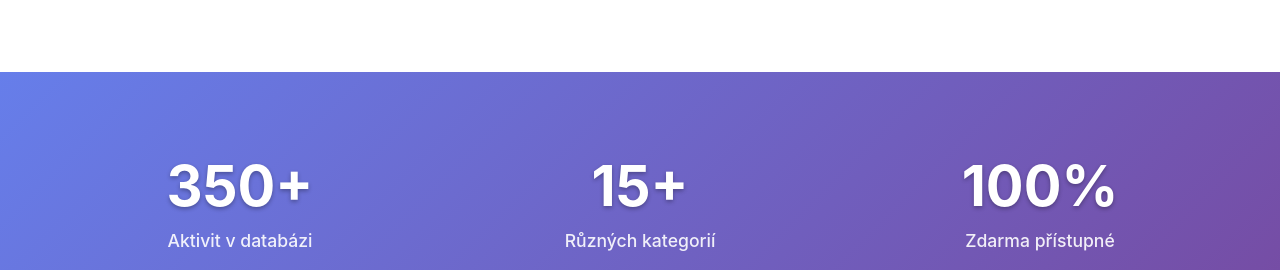
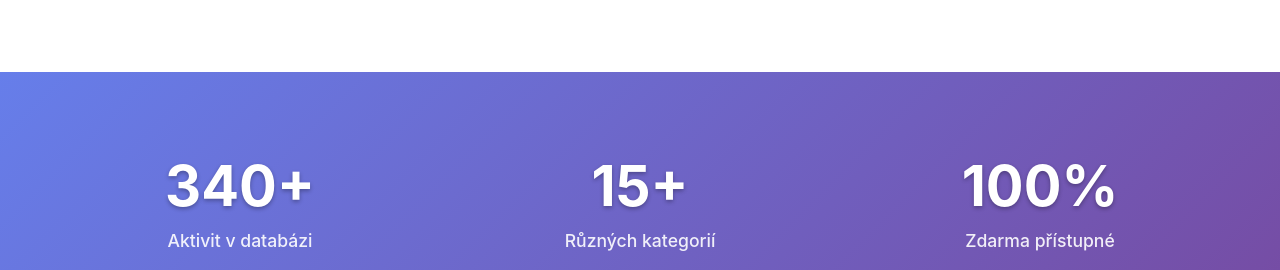
Before and after one commit to petrLorenc/database, a React (Create React App) app in the folder frontend/: page / in a window 1280 px wide. Shown: the part 1270-1540 px from the top of the page. Built offline with nearby package versions, Linux system fonts and the light colour scheme; no server answers.

Commit message:
FIX: Update stat number from 350 to 340

```diff
--- a/frontend/src/components/HomePage.js
+++ b/frontend/src/components/HomePage.js
@@ -79,7 +79,7 @@
         <div className="stats-container">
           <div className="stats-grid">
             <div className="stat-item">
-              <div className="stat-number">350+</div>
+              <div className="stat-number">340+</div>
               <div className="stat-label">Aktivit v databázi</div>
             </div>
             <div className="stat-item">
```
